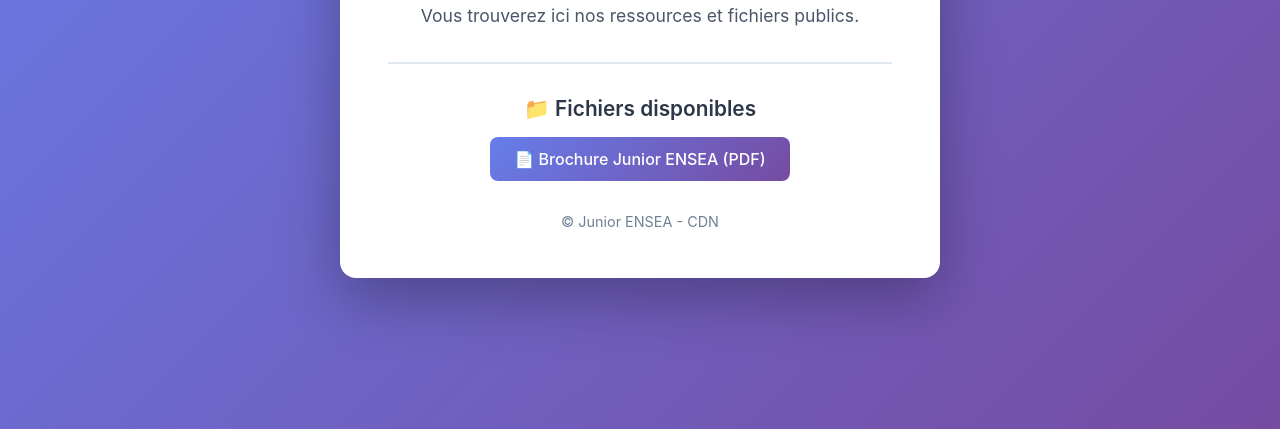
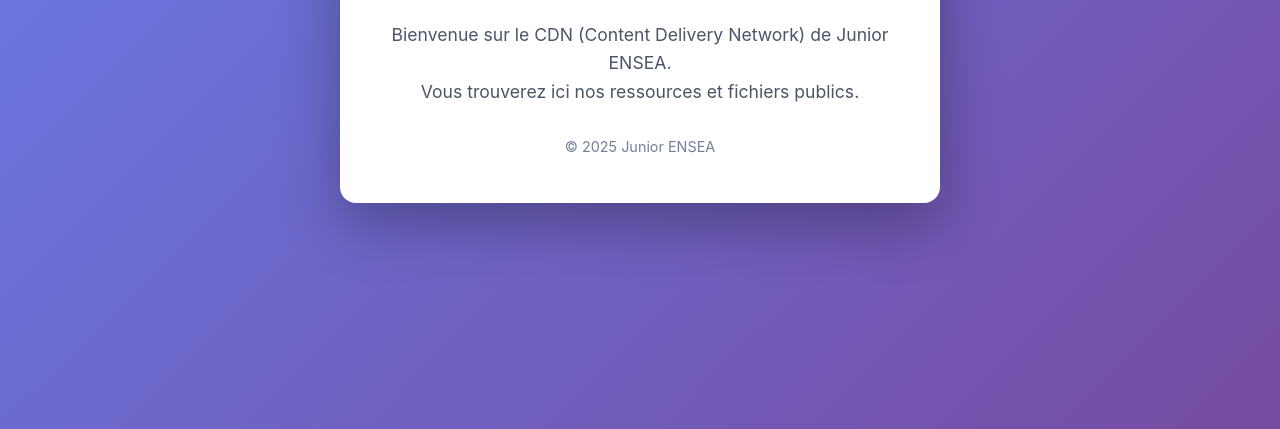
Before and after one commit to Junior-ENSEA/cdn, a plain HTML site: page index.html in a window 1280 px wide. Shown: the part 371-800 px from the top of the page. Drawn offline with Linux system fonts and the light colour scheme.

Commit message:
Remove unused file section and related styles from index.html

```diff
--- a/index.html
+++ b/index.html
@@ -52,43 +52,6 @@
             font-size: 1.1em;
         }
 
-        .files-section {
-            margin-top: 32px;
-            padding-top: 32px;
-            border-top: 2px solid #e2e8f0;
-        }
-
-        .files-title {
-            color: #2d3748;
-            font-size: 1.3em;
-            font-weight: 600;
-            margin-bottom: 16px;
-        }
-
-        .file-list {
-            list-style: none;
-        }
-
-        .file-list li {
-            margin: 12px 0;
-        }
-
-        .file-link {
-            display: inline-block;
-            padding: 12px 24px;
-            background: linear-gradient(135deg, #667eea 0%, #764ba2 100%);
-            color: white;
-            text-decoration: none;
-            border-radius: 8px;
-            transition: transform 0.2s, box-shadow 0.2s;
-            font-weight: 500;
-        }
-
-        .file-link:hover {
-            transform: translateY(-2px);
-            box-shadow: 0 4px 12px rgba(102, 126, 234, 0.4);
-        }
-
         .footer {
             margin-top: 32px;
             color: #718096;
@@ -105,19 +68,8 @@
             Vous trouverez ici nos ressources et fichiers publics.
         </p>
 
-        <div class="files-section">
-            <div class="files-title">📁 Fichiers disponibles</div>
-            <ul class="file-list">
-                <li>
-                    <a href="Brochure_JuniorENSEA.pdf" class="file-link" target="_blank" rel="noopener noreferrer">
-                        📄 Brochure Junior ENSEA (PDF)
-                    </a>
-                </li>
-            </ul>
-        </div>
-
         <div class="footer">
-            © Junior ENSEA - CDN
+            © 2025 Junior ENSEA
         </div>
     </div>
 </body>
```
